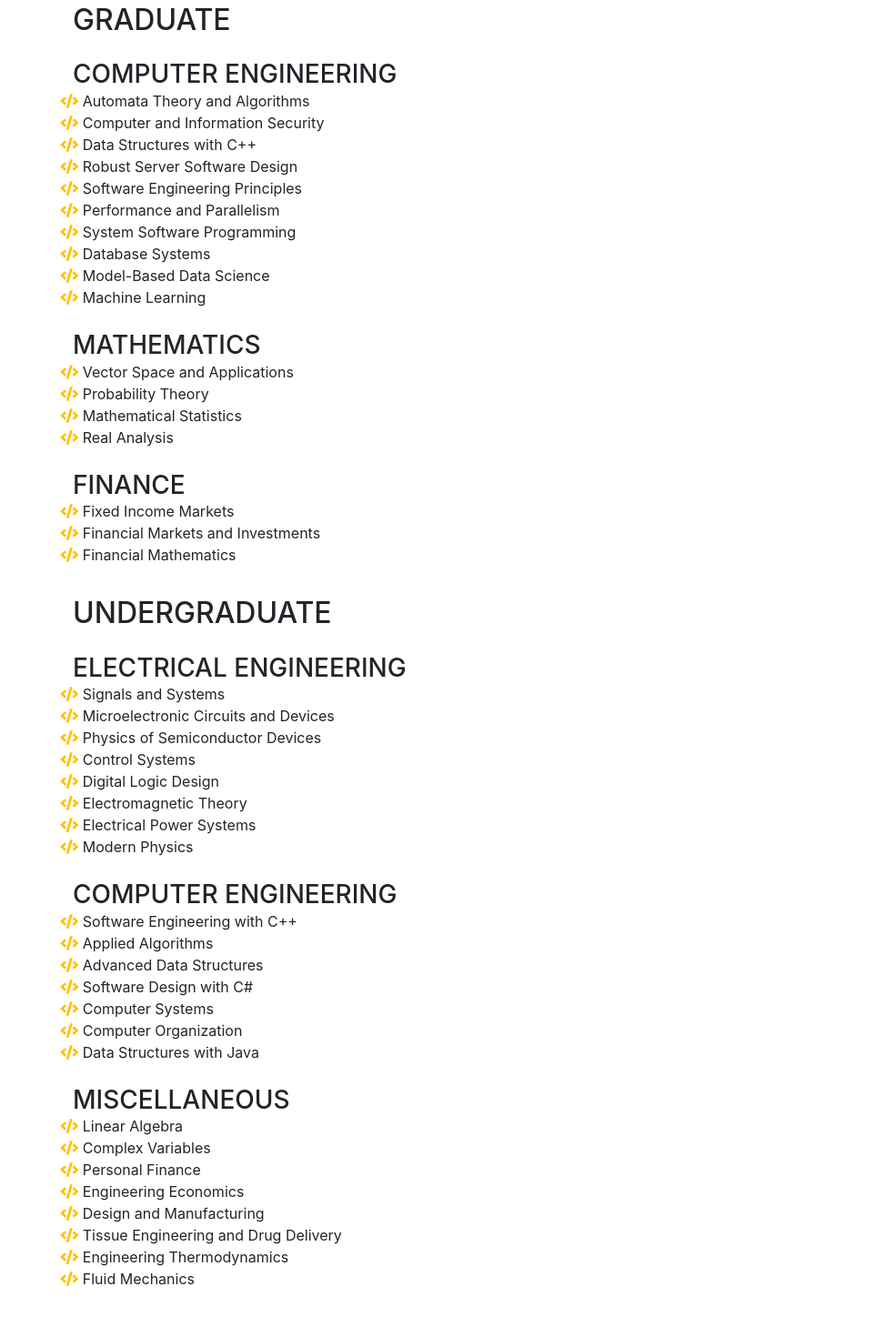
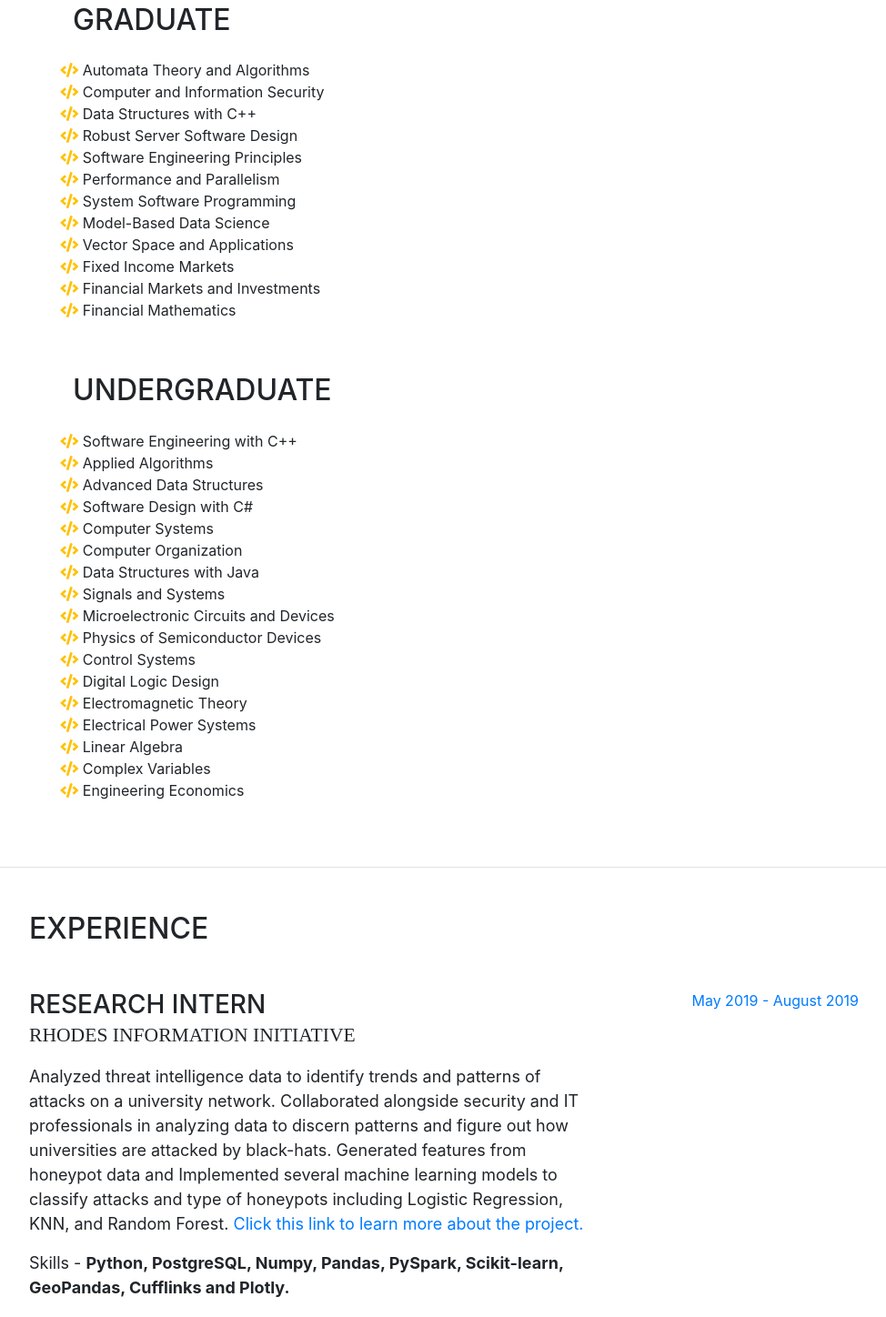
Before and after one commit to rijish45/rijish45.github.io, a website with bundled scripts: page index.html in a window 1280 px wide. Shown: the part 845-2293 px from the top of the page at 91% size, without its empty margins (288-1262 px from the left). Built offline with nearby package versions, Linux system fonts and the light colour scheme; a web font is replaced by a local one.

Commit message:
Added files

```diff
--- a/index.html
+++ b/index.html
@@ -91,7 +91,7 @@
           </div>
 
           <br>
-          <p class="mb-5"> Hello, and welcome to my website. I'm a graduate student at <a href="https://www.duke.edu"> Duke University </a> pursuing an MS in Computer Engineering. Before that, I graduated from <a href="https://www.duke.edu"> Boston University </a> with a double major in Electrical Engineering and Computer Engineering. I have a penchant for <a href="https://news.ycombinator.com/" target="_blank">technology</a>, <a href="https://www.investopedia.com/" target="_blank">finance </a> and <a href="https://www.imdb.com/chart/top" target="_blank">movies. </a> My current interests are software systems, machine learning, product management, and asset-pricing. </p>
+          <p class="mb-5"> Hello, and welcome to my website. I'm a graduate student at <a href="https://www.duke.edu"> Duke University </a> pursuing an MS in Computer Engineering. Before that, I graduated from <a href="https://www.duke.edu"> Boston University </a> with a double major in Electrical Engineering and Computer Engineering. I have a penchant for <a href="https://news.ycombinator.com/" target="_blank">technology</a>, <a href="https://www.investopedia.com/" target="_blank">finance </a> and <a href="https://www.imdb.com/chart/top" target="_blank">movies. </a> My current interests are software systems, machine learning, product management, and financial markets. </p>
 
           <p> I'm looking for full-time software-engineering positions starting January 2020. You can reach me at <a href="mailto:rg239@duke.edu"> rg239@duke.edu. </a> </p>
           <ul class="list-inline list-social-icons mb-0">
@@ -145,7 +145,6 @@
         <div class="my-auto">
           <h2 class="mb-0 ml-5"> Graduate </h2>
           <br>
-          <h3 class="mb-0 ml-5"> Computer Engineering </h3>
           <ul class="fa-ul mb-0" id = "ul" >
              <li>
              <i class="fas fa-code text-warning"></i>
@@ -170,45 +169,16 @@
              Performance and Parallelism
             </li>
               <i class="fas fa-code text-warning"></i>
-              System Software Programming </li>
-            <li>
-              <i class="fas fa-code text-warning"></i>
-               Database Systems
+              System Software Programming
           	</li>
              <li>
              <i class = "fas fa-code text-warning"></i>
              Model-Based Data Science
             </li>
             <li>
-            <i class="fas fa-code text-warning"></i>
-              Machine Learning </li>
-            <li>
-          </ul>
-        </br>
-
-          <h3 class="mb-0 ml-5"> Mathematics </h3>
-          <ul class="fa-ul mb-0" id = "ul" >
-            <li>
             <i class = "fas fa-code text-warning"></i>
              	Vector Space and Applications
             </li>
-
-             <li><i class="fas fa-code text-warning"></i>
-              Probability Theory
-            </li>
-            <li>
-             <i class="fas fa-code text-warning"></i>
-              Mathematical Statistics
-            </li>
-            <li>
-             <i class="fas fa-code text-warning"></i>
-              Real Analysis
-            </li>
-          </ul>
-          <br>
-
-          <h3 class="mb-0 ml-5"> Finance</h3>
-          <ul class="fa-ul mb-0" id = "ul" >
             <li>
               <i class="fas fa-code text-warning"></i>
               Fixed Income Markets
@@ -221,6 +191,7 @@
               Financial Mathematics
             </li>
           </ul>
+        </br>
         </div>
 
         <hr>
@@ -228,36 +199,7 @@
           <div class="my-auto">
           <h2 class="mb-0 ml-5"> Undergraduate </h2>
           <br>
-          <h3 class="mb-0 ml-5"> Electrical Engineering </h3>
-          <ul class="fa-ul mb-0" id = "ul" >
-            <li>
-             <i class="fas fa-code text-warning"></i>
-             Signals and Systems </li>
-            <li>
-              <i class="fas fa-code text-warning"></i>
-             Microelectronic Circuits and Devices</li>
-            <li>
-              <i class="fas fa-code text-warning"></i>
-              Physics of Semiconductor Devices</li>
-              <li>
-            <i class = "fas fa-code text-warning"></i>
-             Control Systems
-            </li>
-              <i class="fas fa-code text-warning"></i>
-              Digital Logic Design</li>
-              <li>
-              <i class="fas fa-code text-warning"></i>
-               Electromagnetic Theory</li>
-              <li>
-              <i class="fas fa-code text-warning"></i>
-              Electrical Power Systems </li>
-              <li>
-              <i class="fas fa-code text-warning"></i>
-              Modern Physics</li>
-          </ul>
-          <br>
 
-          <h3 class="mb-0 ml-5"> Computer Engineering </h3>
           <ul class="fa-ul mb-0" id = "ul" >
           	<li>
               <i class="fas fa-code text-warning"></i>
@@ -280,12 +222,27 @@
              <li>
             <i class="fas fa-code text-warning"></i>
               Data Structures with Java </li>
-          </ul>
-          <br>
-
-          <h3 class="mb-0 ml-5"> Miscellaneous </h3>
-          <ul class="fa-ul mb-0" id = "ul" >
             <li>
+             <i class="fas fa-code text-warning"></i>
+             Signals and Systems </li>
+            <li>
+              <i class="fas fa-code text-warning"></i>
+             Microelectronic Circuits and Devices</li>
+            <li>
+              <i class="fas fa-code text-warning"></i>
+              Physics of Semiconductor Devices</li>
+              <li>
+            <i class = "fas fa-code text-warning"></i>
+             Control Systems
+            </li>
+              <i class="fas fa-code text-warning"></i>
+              Digital Logic Design</li>
+              <li>
+              <i class="fas fa-code text-warning"></i>
+               Electromagnetic Theory</li>
+              <li>
+              <i class="fas fa-code text-warning"></i>
+              Electrical Power Systems </li>
               <i class="fas fa-code text-warning"></i>
               Linear Algebra</li>
               <li>
@@ -293,23 +250,11 @@
               Complex Variables</li>
             <li>
             <i class="fas fa-code text-warning"></i>
-              Personal Finance</li>
-            <li>
-            <li>
-             <i class="fas fa-code text-warning"></i>
-              Engineering Economics</li>
-              <i class="fas fa-code text-warning"></i>
-              Design and Manufacturing </li>
-            <li>
-              <i class="fas fa-code text-warning"></i>
-              Tissue Engineering and Drug Delivery </li>
-            <li>
-             <i class="fas fa-code text-warning"></i>
-              Engineering Thermodynamics </li>
-             <li> <i class="fas fa-code text-warning"></i>
-              Fluid Mechanics</li>
+              Engineering Economics
+         	</li>
+          </ul>
+          <br>
 
-          <br>
       </div>
       </section>
 
@@ -324,7 +269,9 @@
             <div class="resume-content mr-auto">
               <h3 class="mb-0"> Research Intern </h3>
               <div class="subheading mb-3">Rhodes Information Initiative </div>
-              <p> Analyzed threat intelligence data to identify trends and patterns of attacks on a university network. Collaborated alongside security and IT professionals in analyzing data to discern patterns and figure out how universities are attacked by black-hats. Used python, python libraries such as numpy, pandas, matplotlib, scikit-learn, seaborn, cufflinks and plotly, PostgreSQL, and pyspark for data visualization and to build models for inferring attack patterns. Implemented several machine learning models to classify attacks and honeypot-types including Logistic Regression, K-Means, and KNN.<a href="https://bigdata.duke.edu/people/rijish-ganguly"> Project Link </a>
+              <p> Analyzed threat intelligence data to identify trends and patterns of attacks on a university network. Collaborated alongside security and IT professionals in analyzing data to discern patterns and figure out how universities are attacked by black-hats. Generated features from honeypot data and Implemented several machine learning models to classify attacks and type of honeypots including Logistic Regression, KNN, and Random Forest. <a href="https://bigdata.duke.edu/people/rijish-ganguly"> Click this link to learn more about the project. </a></p>
+              <p>Skills - <strong> Python, PostgreSQL, Numpy, Pandas, PySpark, Scikit-learn, GeoPandas, Cufflinks and Plotly.
+              </strong>
             </div>
 
             <div class="resume-date text-md-right">
@@ -338,7 +285,9 @@
             <div class="resume-content mr-auto">
               <h3 class="mb-0"> Software Engineering Intern</h3>
               <div class="subheading mb-3">Allumia</div>
-              <p> Worked on developing an Android mobile app that interfaces with Skylight - the web service of<bold><a href="http://www.allumia.com/" target="_blank"> Allumia</a> </bold>, allowing authorized users to upload lighting audit information, and to display a Skylight generated upgrade proposal and contract documentation. Was responsible for the backend development of the application using GSON, Java and Firebase. </p>
+              <p> Worked on developing an Android mobile app that interfaces with Skylight - the web service of<bold><a href="http://www.allumia.com/" target="_blank"> Allumia</a> </bold>, allowing authorized users to upload lighting audit information, and to display a Skylight generated upgrade proposal and contract documentation. Responsible for the back-end development of the application, API-testing and overall system testing. Led scrum meetings and presentations to the client. </p>
+
+              <p>Skills - <strong>Java, GSON, PostgreSQL,Firebase and Android. </strong></p>
             </div>
 
             <div class="resume-date text-md-right">
@@ -352,9 +301,9 @@
               <div class="subheading mb-3">Duke University</div>
               <p> Responsible for leading labs, recitation sections and grading assignments for 50 students.
               	<ul>
-              		<li> <strong> ECE 590 Computer Security (Fall'19) </strong> </li>
-              		<li> <strong> ECE 270 Electromagentic Fields (Fall'18,'19) </strong> </li>
-              		<li> <strong> ECE 270L Waves and Fields (Spring'19) </bold> </strong> </li>
+              		<li> ECE 590 Computer Security (Fall'19) </li>
+              		<li> ECE 270 Electromagentic Fields (Fall'18,'19)</li>
+              		<li>ECE 270L Waves and Fields (Spring'19)</li>
               	</ul>
               </p>
 
@@ -369,11 +318,11 @@
             <div class="resume-content mr-auto">
               <h3 class="mb-0"> Teaching Assistant </h3>
               <div class="subheading mb-3">Boston University</div>
-              <p> Responsible for leading labs, recitation sections and grading assignments for 150 students.
+              <p> Responsible for leading labs, recitation sections and grading assignments for 200 students.
               	<ul>
-              		<li> <strong>EK 307 Electric Circuit Theory (Fall'17, Spring'18) </strong> </li>
-					<li><strong> ECE 410 Microelectronic Circuits and Devices (Spring'18) </strong> </li>
-					<li><strong> ME 304 Thermodynamics and Energy (Fall'16) </strong> </li>
+              		<li> EK 307 Electric Circuit Theory (Fall'17, Spring'18) </li>
+					<li> ECE 410 Microelectronic Circuits and Devices (Spring'18) </li>
+					<li> ME 304 Thermodynamics and Energy (Fall'16)</li>
               	</ul>
               </p>
             </div>
@@ -385,20 +334,9 @@
 
           <div class="resume-item d-flex flex-column flex-md-row mb-5">
             <div class="resume-content mr-auto">
-              <h3 class="mb-0"> Research Assistant </h3>
-              <div class="subheading mb-3"> Boston University </div>
-              <p> Worked with <strong> Douglas Densmore </strong>to create a social networking interface incorporating lab inventory management. I also worked at the Interfacial Fluid Dynamics Laboratory where I set up laboratory apparatus and observed the effects of fluids on incubated CHO cells under Professor <strong> James Bird. </strong></p>
-            </div>
-            <div class="resume-date text-md-right">
-              <span class="text-primary">September 2015 - May 2016</span>
-            </div>
-          </div>
-
-          <div class="resume-item d-flex flex-column flex-md-row mb-5">
-            <div class="resume-content mr-auto">
               <h3 class="mb-0">Summer Intern</h3>
               <div class="subheading mb-3"> Civtect India Private Limited</div>
-              <p> As a company representative I met clients and provided business solutions for construction jobs. I assessed tenders, did market research, cost analysis and budgeting for the tender bids. I also observed and supervised the work progress at several construction sites. </p>
+              <p> Acted as an independent representative for the company and provided solutions to the clients. Did capital budgeting and generated financial projections for impending tenders. Conducted market research to assess the cost of raw materials and supervised the work progress at several construction sites. </p>
             </div>
             <div class="resume-date text-md-right">
               <span class="text-primary">May 2015 - August 2015 </span>
@@ -446,7 +384,7 @@
         <div class="my-auto">
           <h2 class="mb-5">Skills</h2>
 
-          <div class="subheading mb-3">Programming Languages &amp; Tools</div>
+          <div class="subheading mb-3">Programming Languages</div>
           <ul class="list-inline list-icons">
           	<li class="list-inline-item">
               <i class="devicon-cplusplus-plain colored"></i>
@@ -497,7 +435,7 @@
         <div class="my-auto">
           <h2 class="mb-5">About Me</h2>
           <p>     During my undergraduate years, I aspired to be a versatile engineer as I was fascinated by both software and hardware engineering. Hence, I decided to pursue a double major in Electrical and Computer Engineering.
-          Apart from engineering, I enjoy learning about finance and investment strategies. My career interests lie at the intersection of finance and computer science. I am a huge fan of MOOCs and spend considerable amount of time on <a href="https://www.coursera.org" target="_blank"> Coursera </a>and <a href="https://www.udemy.com" target="_blank">Udemy</a>.</p>
+          Apart from engineering, I enjoy learning about finance and investment strategies. My career interests lie at the intersection of finance and computer science. I am a huge fan of MOOCs and spend considerable amount of time on Coursera, edX, Udacity and Udemy.</p>
           <p>I am a cinephile and I love to binge on new movies and TV shows. <strong> Breaking Bad </strong> is my favorite TV show closely followed by The Game of Thrones and The Peaky Blinders. I love connecting with new people, discussing tech and finance, and critiquing new TV shows. In my free time, I like to play squash and table-tennis.</p>
         </div>
       </section>
```
Lines whose indentation alone changed are shown as unchanged.
